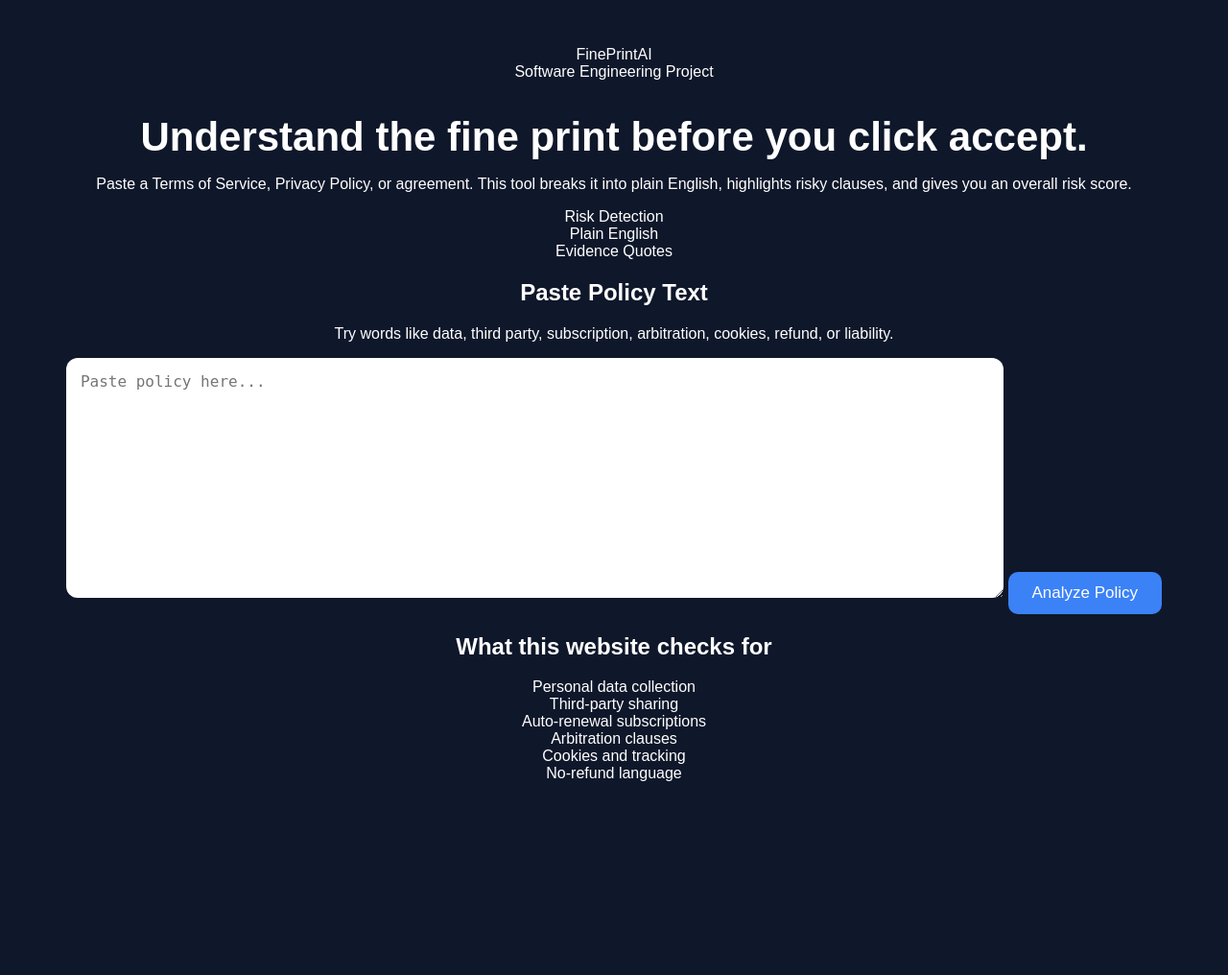
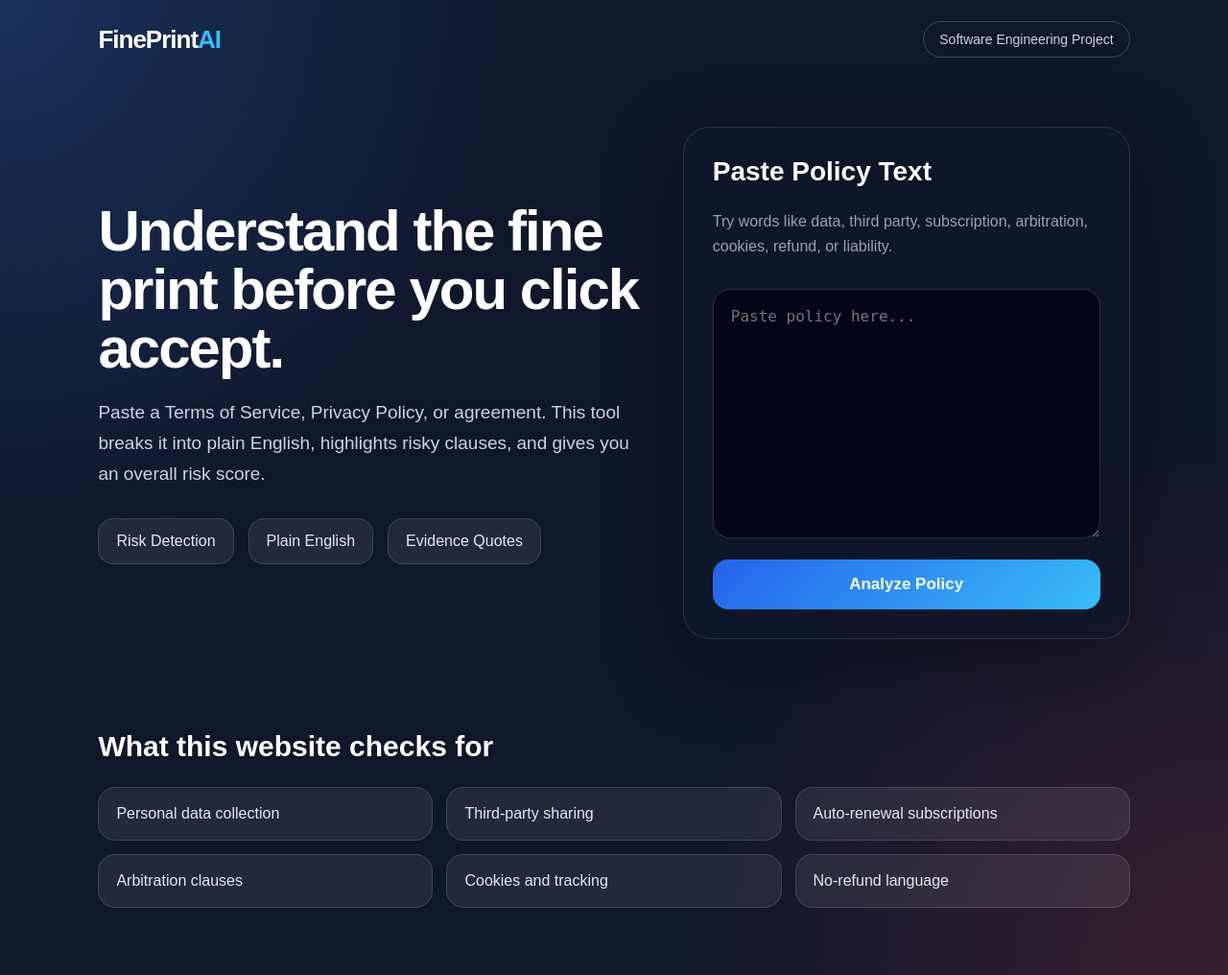
Before and after one commit to hishychaudhary-stack/fine-print-explainer, a Flask app: page / in a window 1280 px wide. Shown: the whole page at 96% size. Before the commit the page ends 814 px from the top, so only its background shows below. Run offline with Flask 3, Linux system fonts and the light colour scheme.

Commit message:
Update style.css

```diff
--- a/static/style.css
+++ b/static/style.css
@@ -1,75 +1,290 @@
-body {
-    font-family: Arial, sans-serif;
-    background: #0f172a;
-    color: white;
-    text-align: center;
-    padding: 40px;
+* {
+    box-sizing: border-box;
 }
 
-.container {
-    max-width: 900px;
-    margin: auto;
+body {
+    margin: 0;
+    font-family: Arial, sans-serif;
+    background:
+        radial-gradient(circle at top left, rgba(59, 130, 246, 0.25), transparent 35%),
+        radial-gradient(circle at bottom right, rgba(239, 68, 68, 0.18), transparent 35%),
+        #0f172a;
+    color: white;
+    min-height: 100vh;
 }
 
-h1 {
-    font-size: 42px;
-    margin-bottom: 10px;
+.nav {
+    width: 100%;
+    padding: 22px 8%;
+    display: flex;
+    align-items: center;
+    justify-content: space-between;
 }
 
-.subtitle {
+.logo {
+    font-size: 26px;
+    font-weight: 800;
+    letter-spacing: -1px;
+}
+
+.logo span {
+    color: #38bdf8;
+}
+
+.nav-pill,
+.nav-link {
+    padding: 10px 16px;
+    border: 1px solid rgba(255,255,255,0.2);
+    border-radius: 999px;
     color: #cbd5e1;
-    margin-bottom: 25px;
+    text-decoration: none;
+    font-size: 14px;
+}
+
+.hero {
+    display: grid;
+    grid-template-columns: 1.1fr 0.9fr;
+    gap: 40px;
+    padding: 50px 8%;
+    align-items: center;
+}
+
+.hero-text h1 {
+    font-size: 60px;
+    line-height: 1.02;
+    margin: 0 0 20px;
+    letter-spacing: -2px;
+}
+
+.hero-text p {
+    color: #cbd5e1;
+    font-size: 19px;
+    line-height: 1.7;
+    max-width: 750px;
+}
+
+.feature-row {
+    display: flex;
+    gap: 15px;
+    margin-top: 30px;
+    flex-wrap: wrap;
+}
+
+.feature-card {
+    padding: 14px 18px;
+    border-radius: 16px;
+    background: rgba(255,255,255,0.08);
+    border: 1px solid rgba(255,255,255,0.12);
+    color: #e2e8f0;
+}
+
+.analyzer-card {
+    background: rgba(15, 23, 42, 0.82);
+    border: 1px solid rgba(255,255,255,0.12);
+    border-radius: 28px;
+    padding: 30px;
+    box-shadow: 0 25px 80px rgba(0,0,0,0.35);
+}
+
+.analyzer-card h2 {
+    font-size: 28px;
+    margin-top: 0;
+}
+
+.small-text {
+    color: #94a3b8;
+    line-height: 1.6;
 }
 
 textarea {
-    width: 80%;
-    height: 220px;
-    padding: 15px;
-    border-radius: 12px;
-    border: none;
+    width: 100%;
+    height: 260px;
+    padding: 18px;
+    margin-top: 16px;
+    border-radius: 18px;
+    border: 1px solid rgba(255,255,255,0.16);
+    background: #020617;
+    color: white;
     font-size: 16px;
     resize: vertical;
+    outline: none;
+}
+
+textarea:focus {
+    border-color: #38bdf8;
 }
 
 button {
-    margin-top: 20px;
-    padding: 12px 25px;
+    width: 100%;
+    margin-top: 18px;
+    padding: 16px 22px;
     border: none;
-    border-radius: 10px;
-    background: #3b82f6;
+    border-radius: 16px;
+    background: linear-gradient(135deg, #2563eb, #38bdf8);
     color: white;
     font-size: 17px;
+    font-weight: 700;
     cursor: pointer;
 }
 
 button:hover {
-    background: #2563eb;
+    transform: translateY(-1px);
 }
 
-.card {
-    margin: 20px auto;
-    padding: 20px;
-    width: 75%;
-    border-radius: 14px;
-    text-align: left;
+.example {
+    padding: 20px 8% 70px;
+}
+
+.example h2 {
+    font-size: 30px;
+}
+
+.grid {
+    display: grid;
+    grid-template-columns: repeat(3, 1fr);
+    gap: 14px;
+}
+
+.grid div {
+    background: rgba(255,255,255,0.08);
+    border: 1px solid rgba(255,255,255,0.12);
+    padding: 18px;
+    border-radius: 18px;
+    color: #e2e8f0;
+}
+
+.results-layout {
+    display: grid;
+    grid-template-columns: 330px 1fr;
+    gap: 28px;
+    padding: 30px 8% 70px;
+}
+
+.score-panel {
+    position: sticky;
+    top: 25px;
+    height: fit-content;
+    background: rgba(15, 23, 42, 0.9);
+    border: 1px solid rgba(255,255,255,0.12);
+    border-radius: 28px;
+    padding: 28px;
+    box-shadow: 0 25px 70px rgba(0,0,0,0.3);
+}
+
+.label {
+    color: #38bdf8;
+    font-weight: 700;
+    text-transform: uppercase;
+    font-size: 13px;
+    letter-spacing: 1px;
+}
+
+.score-panel h1 {
+    font-size: 38px;
+    margin: 10px 0 22px;
+}
+
+.score-circle {
+    width: 120px;
+    height: 120px;
+    border-radius: 50%;
+    display: grid;
+    place-items: center;
+    background: linear-gradient(135deg, #ef4444, #f59e0b);
+    font-size: 44px;
+    font-weight: 800;
+    margin-bottom: 18px;
+}
+
+.results-panel h2 {
+    font-size: 36px;
+    margin-top: 0;
+}
+
+.result-card {
+    margin-bottom: 22px;
+    padding: 24px;
+    border-radius: 24px;
+    border: 1px solid rgba(255,255,255,0.14);
+    box-shadow: 0 20px 55px rgba(0,0,0,0.22);
+}
+
+.card-top {
+    display: flex;
+    align-items: center;
+    justify-content: space-between;
+    gap: 20px;
+}
+
+.card-top h3 {
+    margin: 0;
+    font-size: 24px;
+}
+
+.card-top span {
+    padding: 8px 12px;
+    border-radius: 999px;
+    background: rgba(255,255,255,0.18);
+    font-size: 13px;
+    font-weight: 800;
+}
+
+.result-card p {
+    color: #f8fafc;
+    line-height: 1.6;
 }
 
 .HIGH {
-    background: #dc2626;
+    background: linear-gradient(135deg, rgba(220, 38, 38, 0.95), rgba(153, 27, 27, 0.95));
 }
 
 .MEDIUM {
-    background: #f59e0b;
+    background: linear-gradient(135deg, rgba(245, 158, 11, 0.95), rgba(180, 83, 9, 0.95));
 }
 
 .LOW {
-    background: #16a34a;
+    background: linear-gradient(135deg, rgba(22, 163, 74, 0.95), rgba(21, 128, 61, 0.95));
 }
 
-.back-link {
+.evidence {
+    margin-top: 14px;
+}
+
+blockquote {
+    margin: 12px 0 0;
+    padding: 14px 16px;
+    background: rgba(0,0,0,0.22);
+    border-left: 4px solid rgba(255,255,255,0.7);
+    border-radius: 12px;
+    color: white;
+}
+
+.back-button {
     display: inline-block;
-    margin-top: 25px;
-    color: #93c5fd;
+    margin-top: 20px;
+    padding: 14px 20px;
+    border-radius: 14px;
+    background: #2563eb;
+    color: white;
     text-decoration: none;
-    font-weight: bold;
+    font-weight: 800;
 }
+
+@media (max-width: 900px) {
+    .hero,
+    .results-layout {
+        grid-template-columns: 1fr;
+    }
+
+    .hero-text h1 {
+        font-size: 42px;
+    }
+
+    .grid {
+        grid-template-columns: 1fr;
+    }
+
+    .score-panel {
+        position: static;
+    }
+}
```
